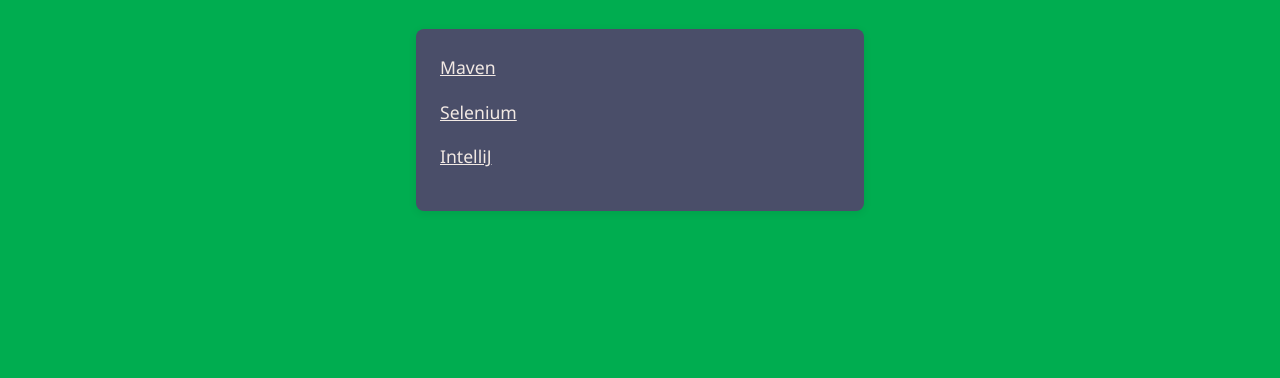
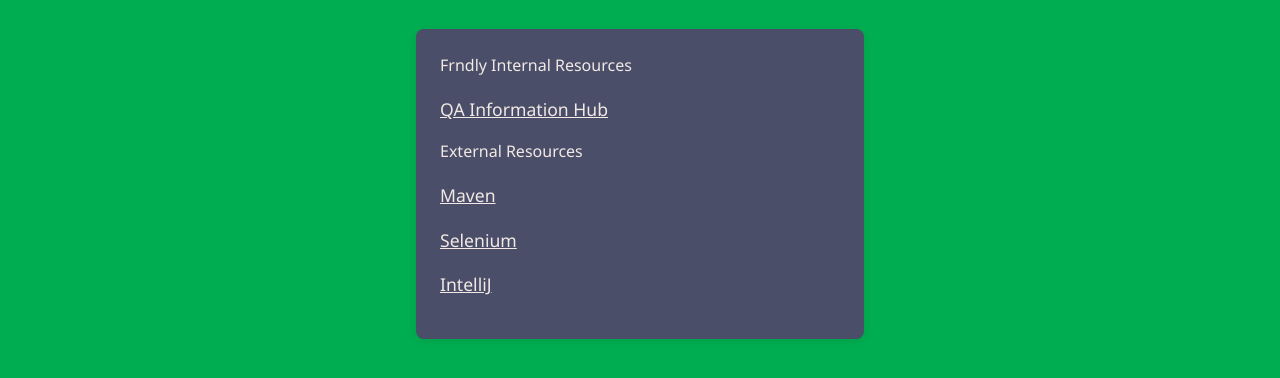
Before and after one commit to ponyboycurtis1268/cherryvalance, a plain HTML site: page site/tutorial.html in a window 1280 px wide. Shown: the part 232-610 px from the top of the page. Drawn offline with Linux system fonts and the light colour scheme.

Commit message:
"page publish test"

```diff
--- a/tutorial.html
+++ b/site/tutorial.html
@@ -17,6 +17,9 @@
     <h1>Useful Resources</h1>
     <div class="links-container">
         <ul>
+            <li>Frndly Internal Resources</li>
+            <li><a href="https://docs.google.com/document/d/1D4bVSkDO4HEtP_Vv97T6x3dVGHF8L7WaNYK1X9_9TjQ/edit?usp=sharing" target="_blank">QA Information Hub</a></li>
+            <li>External Resources</li>
             <li><a href="https://maven.apache.org/" target="_blank">Maven</a></li>
             <li><a href="https://www.selenium.dev/" target="_blank">Selenium</a></li>
             <li><a href="https://www.jetbrains.com/idea/download/?section=windows" target="_blank">IntelliJ</a></li>
```
Also changed, not shown: site/about.html (renamed from about.html), site/index.html (renamed from index.html), site/style.css (renamed from style.css), 1 other file.
